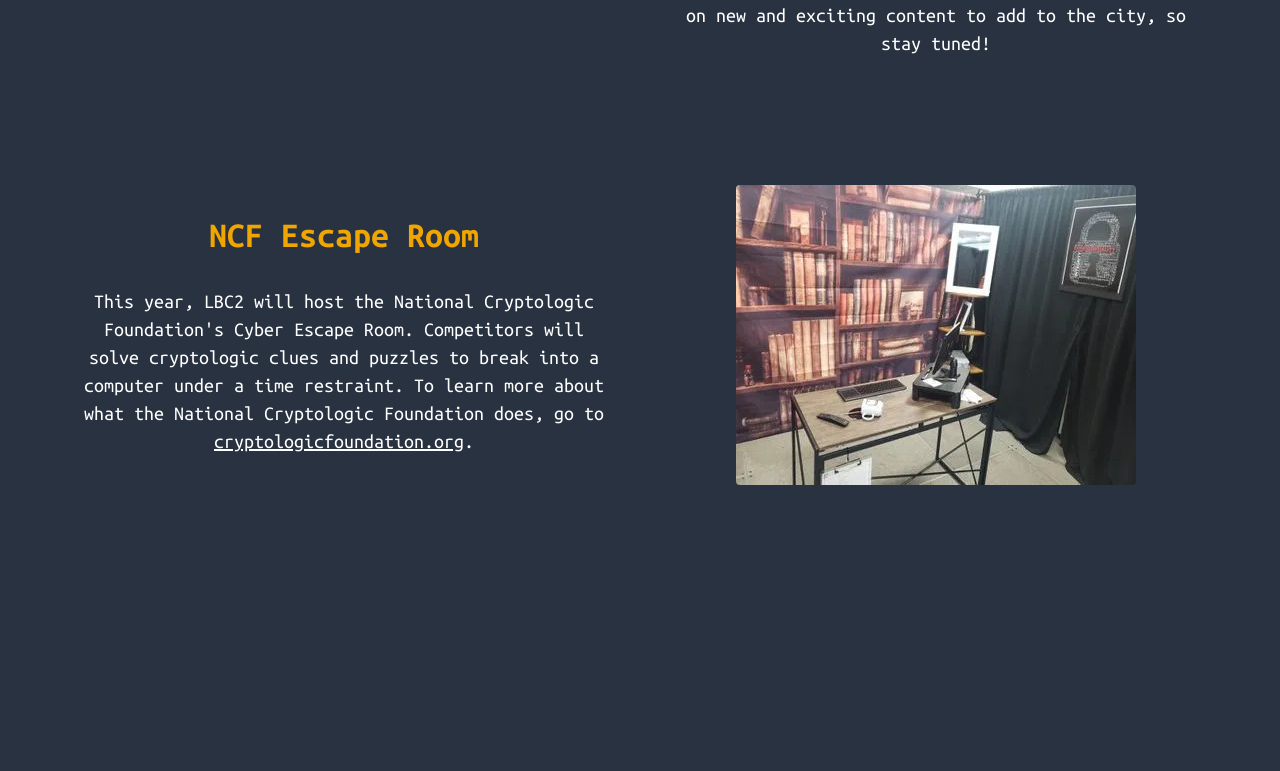
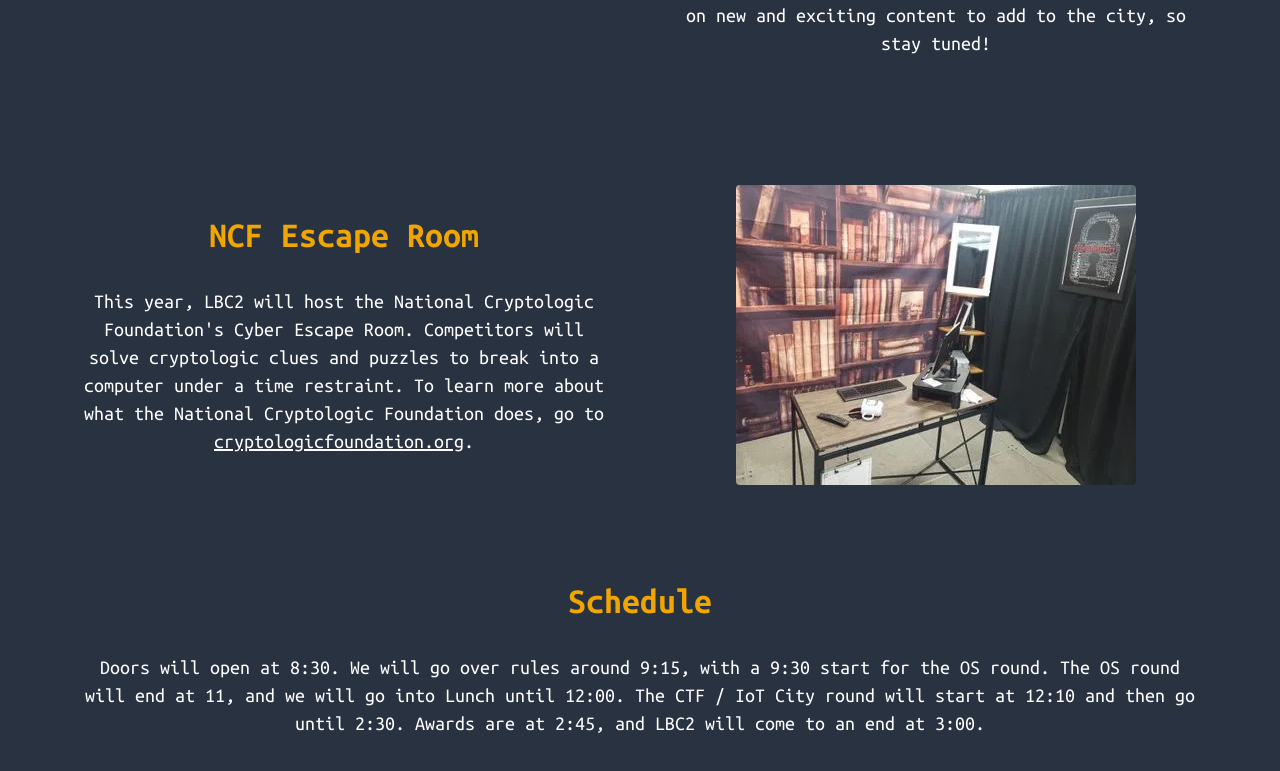
Before and after one commit to cwnaze/LBC2-Website-Svelte, a SvelteKit app: page /details in a window 1280 px wide. Shown: the part 2135-2906 px from the top of the page. Before the commit the page ends 2716 px from the top, so only its background shows below. Built offline with nearby package versions, Linux system fonts and the light colour scheme.

Commit message:
Include event schedule in details page
Added schedule details for the event.

```diff
--- a/src/routes/details/+page.svelte
+++ b/src/routes/details/+page.svelte
@@ -46,3 +46,12 @@
         <img src="/images/escape-room.jpg" alt="NCF Escape Room" class="h-auto rounded max-lg:hidden">
     </div>
 </div>
+<div class="mx-20 mb-16">
+    <h2 class="text-yellow-200 text-4xl font-black m-8 text-center">Schedule</h2>
+    <p class="text-center text-white text-xl mt-2">
+        Doors will open at 8:30. We will go over rules around 9:15, with a 9:30 start for the OS round.
+        The OS round will end at 11, and we will go into Lunch until 12:00.
+        The CTF / IoT City round will start at 12:10 and then go until 2:30.
+        Awards are at 2:45, and LBC2 will come to an end at 3:00.
+    </p>
+</div>
```
